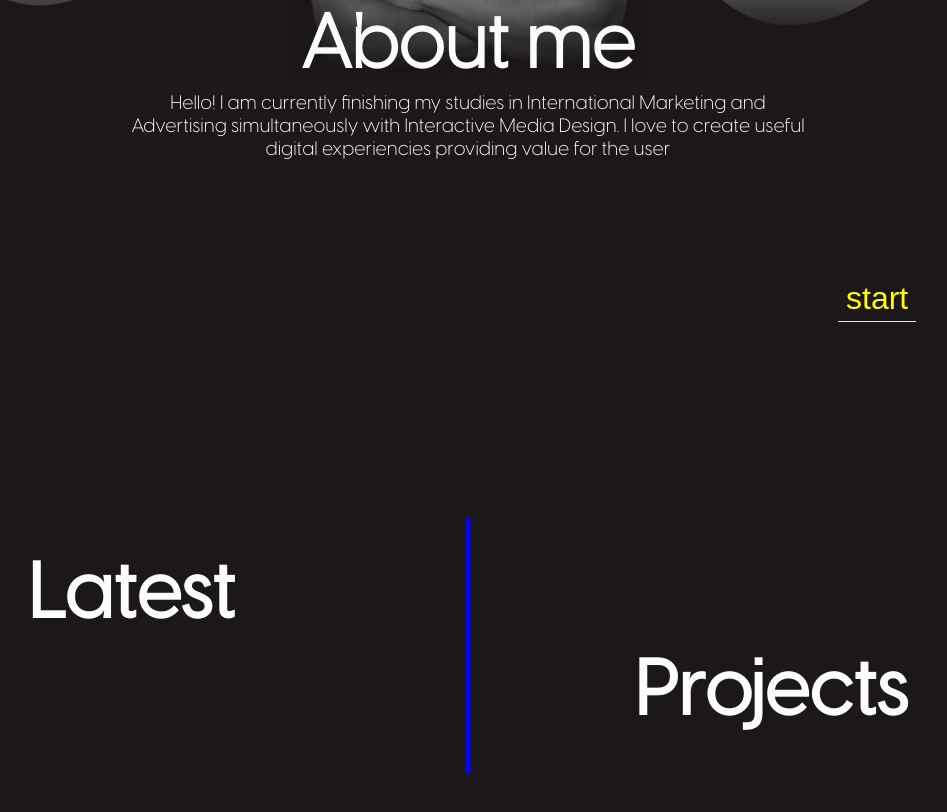
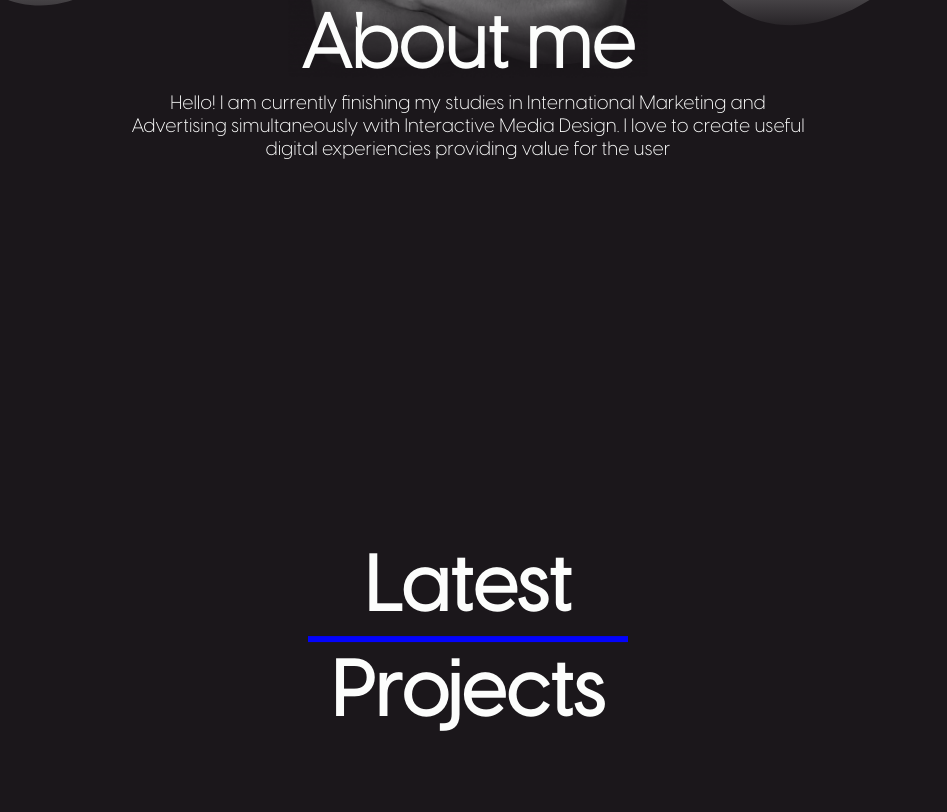
Before and after one commit to maog1999/portafolio, a plain HTML site: page index.html in a window 1280 px wide. Shown: the part 1728-2540 px from the top of the page, without its empty margins (172-1119 px from the left). Drawn offline with nearby package versions, Linux system fonts and the light colour scheme; a web font is replaced by a local one.

Commit message:
responsive animations

```diff
--- a/actions.js
+++ b/actions.js
@@ -7,7 +7,26 @@ const mybutton = document.getElementById("myBtn");
 ScrollReveal().reveal('.intro');
 ScrollReveal().reveal('.aboutme', { delay: 300 });
 
-//--------Lastest projects animation---------
+ScrollTrigger.matchMedia({
+    "(min-width: 1460px)": function() {
+        gsap.to(".line", {
+            rotate: 0,
+            duration: 2000,
+            scrollTrigger: {
+                trigger: ".line",
+                start: "-400",
+                end: "+=1500",
+                scrub: 0.1,
+                toggleActions: "restart none none none",
+                /*markers: {
+                    startColor: "red",
+                    endColor: "red",
+                    fontSize: "2em",
+                },*/
+            }
+        });
+
+
         gsap.to(".projects", {
             scrollTrigger: {
                 trigger: ".projects",
@@ -57,24 +76,6 @@ gsap.to(".transition__projects", {
             }
         });
 
-gsap.to(".line", {
-    rotate: 0,
-    duration: 2000,
-    scrollTrigger: {
-        trigger: ".line",
-        start: "-400",
-        end: "+=1500",
-        scrub: 0.1,
-        toggleActions: "restart none none none",
-        /*markers: {
-            startColor: "red",
-            endColor: "red",
-            fontSize: "2em",
-        },*/
-    }
-});
-
-//---------Scrolling animations---------
         gsap.to(".project__video", {
             scale:2.65,
             duration: 20000,
@@ -106,6 +107,15 @@ gsap.to(".project--sinergia", {
             }
         });
 
+      },
+});
+
+//--------Lastest projects animation---------
+
+
+
+//---------Scrolling animations---------
+
 //---------Menu responsive animation---------
 openMenu.addEventListener('click',show);
 closeMenu.addEventListener('click',close);
--- a/styles/mediaqueries.css
+++ b/styles/mediaqueries.css
@@ -1,4 +1,19 @@
+@media all and (max-width: 1875px){
+    .transition__lastest{
+        margin-left: 190px;
+    }
+    .transition__projects{
+        margin-right: 180px;
+    }
+}
+
 @media all and (max-width: 1730px){
+    .transition__lastest{
+        margin-left: 130px;
+    }
+    .transition__projects{
+        margin-right: 127px;
+    }
     .aboutme__text {
         position: absolute;
         left: -17%;
@@ -22,10 +37,34 @@
 
 }
 
+@media all and (max-width: 1460px){
+    .transition__lastest{
+        display: flex;
+        justify-content: center;
+        margin: 0 auto;
+    }
+
+    .transition__projects{
+        display: flex;
+        justify-content: center;
+        margin: 0 auto;
+    }
+    .line{
+        width: 25vw;
+        height: 0.5vw;
+        display: flex;
+        transform: rotate(0deg);
+        margin: 0 auto;
+        margin-bottom: 7px;
+
+    }
+}
+
 @media all and (max-width: 1490px){
     .menu__list a{
         margin-right: 70px;
     }
+
 }
 
 @media all and (max-width: 1340px){
@@ -330,26 +369,7 @@
     .project__transition{
         font-size: 7vw;
     }
-    .line{
-        width: 41vw;
-        height: 0.75vw;
-        display: flex;
-        transform: rotate(0deg);
-        margin: 0 auto;
-        margin-bottom: 7px;
 
-    }
-    .transition__lastest{
-        display: flex;
-        justify-content: center;
-        margin: 0 auto;
-    }
-
-    .transition__projects{
-        display: flex;
-        justify-content: center;
-        margin: 0 auto;
-    }
 }
 
 @media all and (max-width: 679px){
```
Lines whose indentation alone changed are shown as unchanged.
